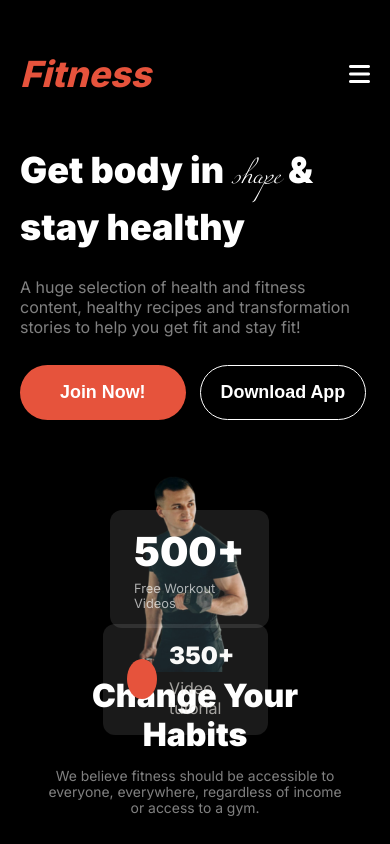
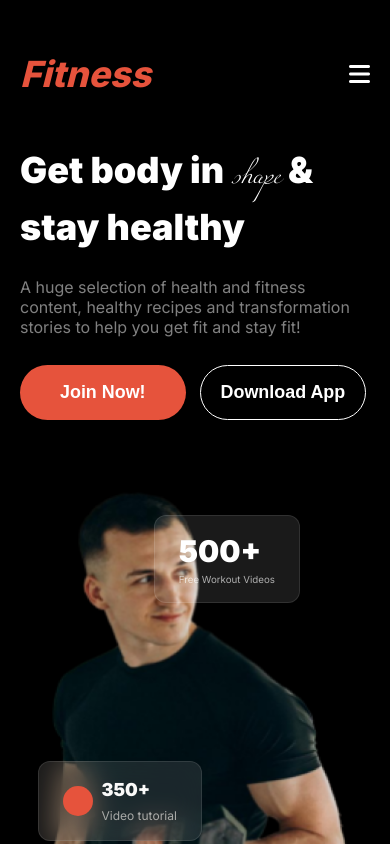
Before and after one commit to AfrojaSultana44/Fitness, a plain HTML site: page index.html in a window 390 px wide. Shown: the top 844 px of the page. Drawn offline with Linux system fonts and the light colour scheme.

Commit message:
Made responsive for mobile devices in banner profile

```diff
--- a/index.html
+++ b/index.html
@@ -126,7 +126,10 @@
             </p>
             <button class="btn-primary">Join Now</button>
           </div>
-          <div class="run-an-extra-mile-img">
+          <div class="run-an-extra-mile-img card-hide">
+            <img src="./public/images/run-desktop.svg" alt="" />
+          </div>
+          <div class="run-an-extra-mile-img hide">
             <img src="./public/images/run.jpg" alt="" />
           </div>
         </div>
@@ -208,7 +211,7 @@
                     />
                   </div>
 
-                  <div>
+                  <div class="select">
                     <select class="form-input" name="" id="">
                       <option value=" ">Sex</option>
                       <option value="Male">Male</option>
--- a/public/styles/style.css
+++ b/public/styles/style.css
@@ -1,7 +1,7 @@
 @import url("https://fonts.googleapis.com/css2?family=Inter:wght@100..900&display=swap");
 /* font-family: "Inter", sans-serif; */
 
-@font-face{
+@font-face {
   font-family: Miama;
   src: url("../styles/Miama.ttf");
 }
@@ -36,8 +36,8 @@ body {
 .floating-card {
   background-color: rgba(255, 255, 255, 0.1);
   border-radius: 12px;
-  border: none;
   padding: 17px 24px;
+  border: 0.76px solid rgba(255, 255, 255, 0.1);
 }
 
 .btn-2 {
@@ -53,17 +53,9 @@ body {
 .header-container {
   width: 100%;
   background-color: black;
-   /* background: linear-gradient(180.00deg, rgb(17, 17, 17),rgba(119, 119, 119, 0) 100%); */
-  /* background: linear-gradient(rgba(17, 17, 17, 1) rgba(119, 119, 119, 0)); */
-  /* background-blend-mode: overlay;  */
-  /* background: linear-gradient(
-    180deg,
-    rgba(0, 0, 0, 1),
-    rgba(0, 0, 0, 0.7),
-    rgba(0, 0, 0, 0.7),
-    rgba(0, 0, 0, 0.7),
-    rgba(0, 0, 0, 1) 100%
-  ); */
+
+  /* background-image: linear-gradient(rgba(17, 17, 17, 1), rgba(119, 119, 119, 0)); */
+  /* background-image: linear-gradient(180.00deg, rgb(17, 17, 17),rgba(119, 119, 119, 0) 100%); */
 
 }
 
@@ -204,6 +196,7 @@ body {
   display: flex;
   justify-content: center;
   align-items: center;
+  backdrop-filter: blur(15.12px);
 }
 
 .circle {
@@ -324,6 +317,10 @@ body {
   width: 100%;
   border-radius: 18px;
 }
+
+.hide{
+  display: none;
+}
 /* run an extra mile section end */
 
 /* team section starts */
@@ -373,13 +370,12 @@ body {
   position: relative;
 }
 
-
-.team-card-img{
+.team-card-img {
   width: 100%;
   height: 272px;
 }
 
-.team-card-img > img{
+.team-card-img > img {
   width: 100%;
   height: 100%;
   border-radius: 18px;
@@ -512,7 +508,7 @@ body {
   background-color: rgba(255, 255, 255, 0.1);
   color: rgba(255, 255, 255, 0.6);
   font-weight: 400;
-  font: 1rem;
+  font-size: 1rem;
   border-radius: 8px;
   padding: 13px 20px;
   border: none;
@@ -621,6 +617,10 @@ body {
     display: none;
   }
 
+  .banner-profile-img {
+    width: 100%;
+  }
+
   .banner-container {
     flex-direction: column;
     padding: 0px 20px;
@@ -653,6 +653,39 @@ body {
 
   .btn-2 {
     padding: 16px 20px;
+  }
+
+  .floating-card-1 {
+    top: 8%;
+    right: 20%;
+  }
+
+  .floating-card-2 {
+    top: 50%;
+    left: 5%;
+  }
+
+  .count-workout-videos{
+    font-size: 1.87rem;
+  }
+
+  .title-workout-videos{
+font-size: 0.61rem;
+  }
+
+  .count-tutorial-videos{
+    font-size: 1.12rem;
+  }
+
+  .title-tutorial-videos{
+    font-size: 0.75rem;
+
+  }
+
+  .circle {
+    height: 30px;
+    width: 30px;
+    margin-right: 9px;
   }
 
   /* header styles end */
@@ -712,6 +745,10 @@ body {
 
   .run-an-extra-mile-img {
     width: 100%;
+  }
+
+  .hide{
+    display: block;
   }
   /* run an extra mile section end */
 
@@ -777,19 +814,18 @@ body {
     padding: 0px 20px;
   }
 
-  .card-three{
+  .card-three {
     grid-row-start: 3;
     grid-row-end: 4;
   }
 
-  .card-five{
+  .card-five {
     grid-row-start: 2;
     grid-row-end: 3;
   }
 
-
-  .card-hide{
-   display: none;
+  .card-hide {
+    display: none;
   }
 
   /* Team section end */
```
Also changed, not shown: 1 other file.
